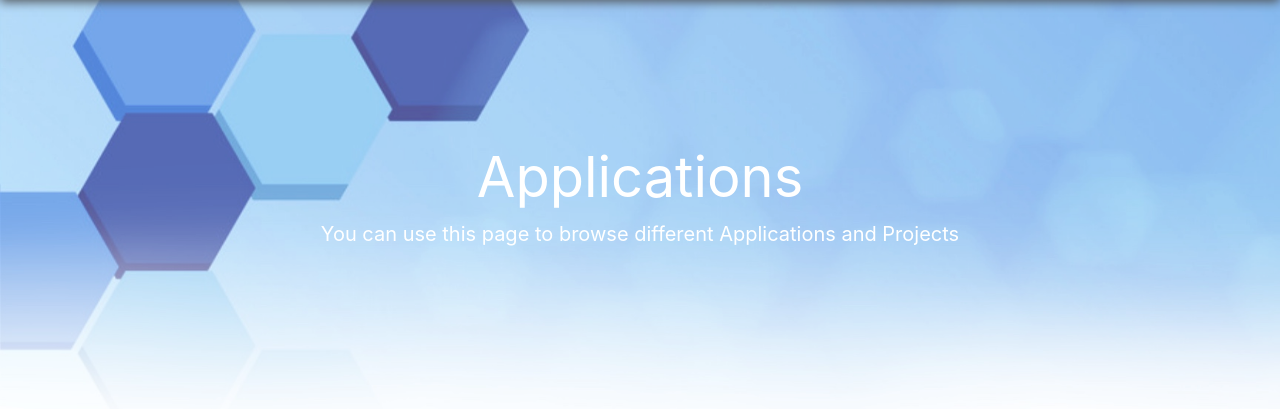
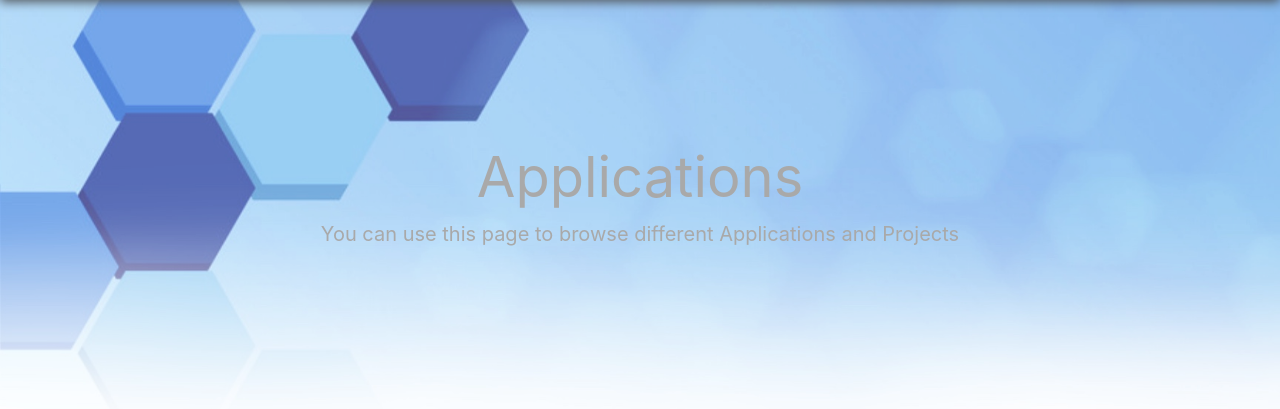
Before and after one commit to HACC2020/DFE, a Django app: template directory/templates/applications.html in a window 1280 px wide. Shown: the part 76-485 px from the top of the page. Run offline with Django 3.2, Linux system fonts and the light colour scheme; the template is opened without the code that fills it, so the values that code supplies are empty; some libraries are stand-ins or nearby versions.

Commit message:
Update applications.html

```diff
--- a/directory/templates/applications.html
+++ b/directory/templates/applications.html
@@ -25,8 +25,8 @@ along with this program.  If not, see
 <div class="name" style=" max-height:100%;">
     <div class="position-static overflow-hidden p-3 p-md-5 text-center my-0">
         <div class="col-md-9 p-lg-5 mx-auto my-5 text-white  ">
-            <h1 class="display-4 font-weight-normal  " style="color:C0C0C0;"> Applications </h1>
-            <p class="lead font-weight-normal " style="color:C0C0C0;"> You can use this page to browse different Applications and Projects </p>
+            <h1 class="display-4 font-weight-normal  "style="color:#A9A9A9"> Applications </h1>
+            <p class="lead font-weight-normal " style="color:#A9A9A9"> You can use this page to browse different Applications and Projects </p>
         </div>
     </div>
 </div>
```
